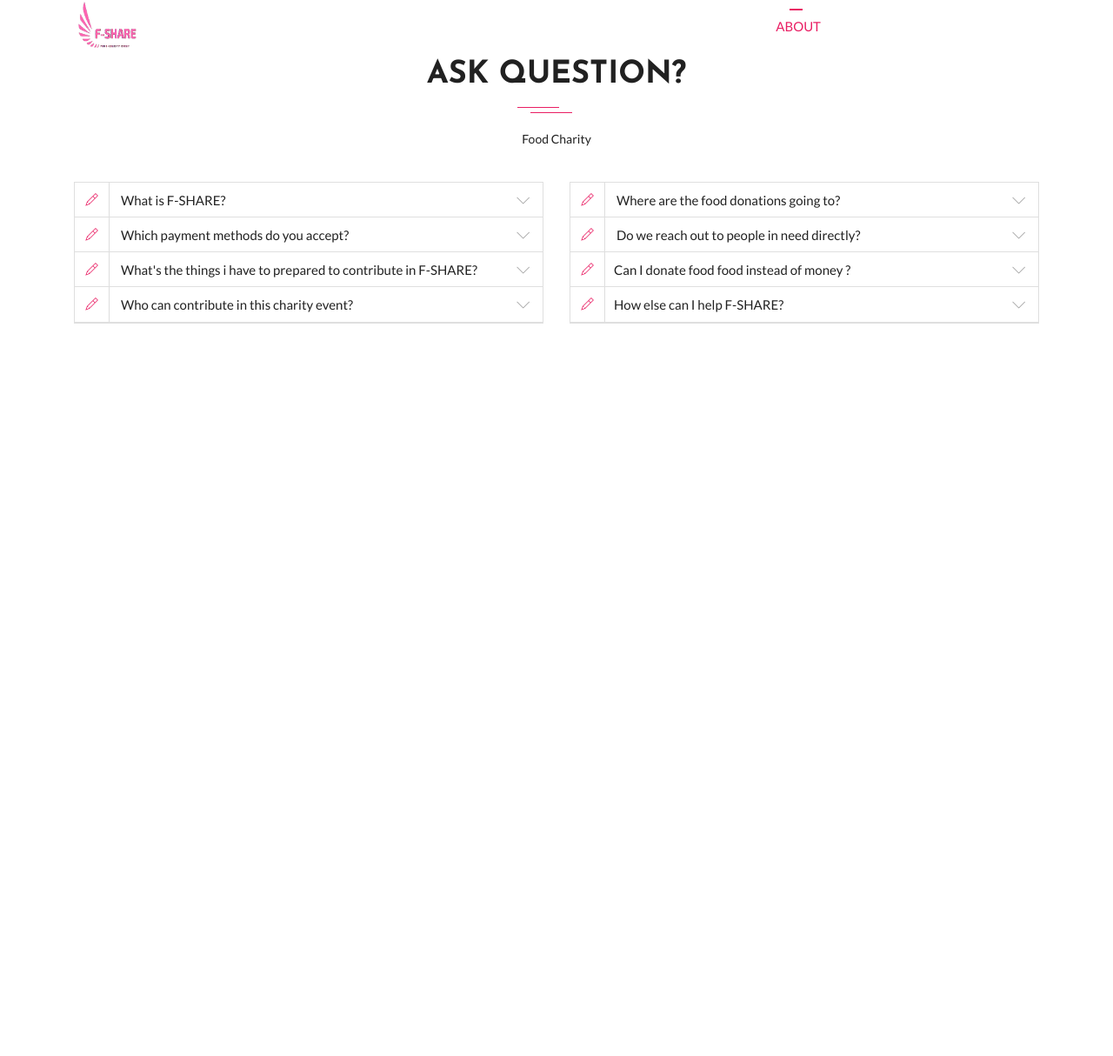
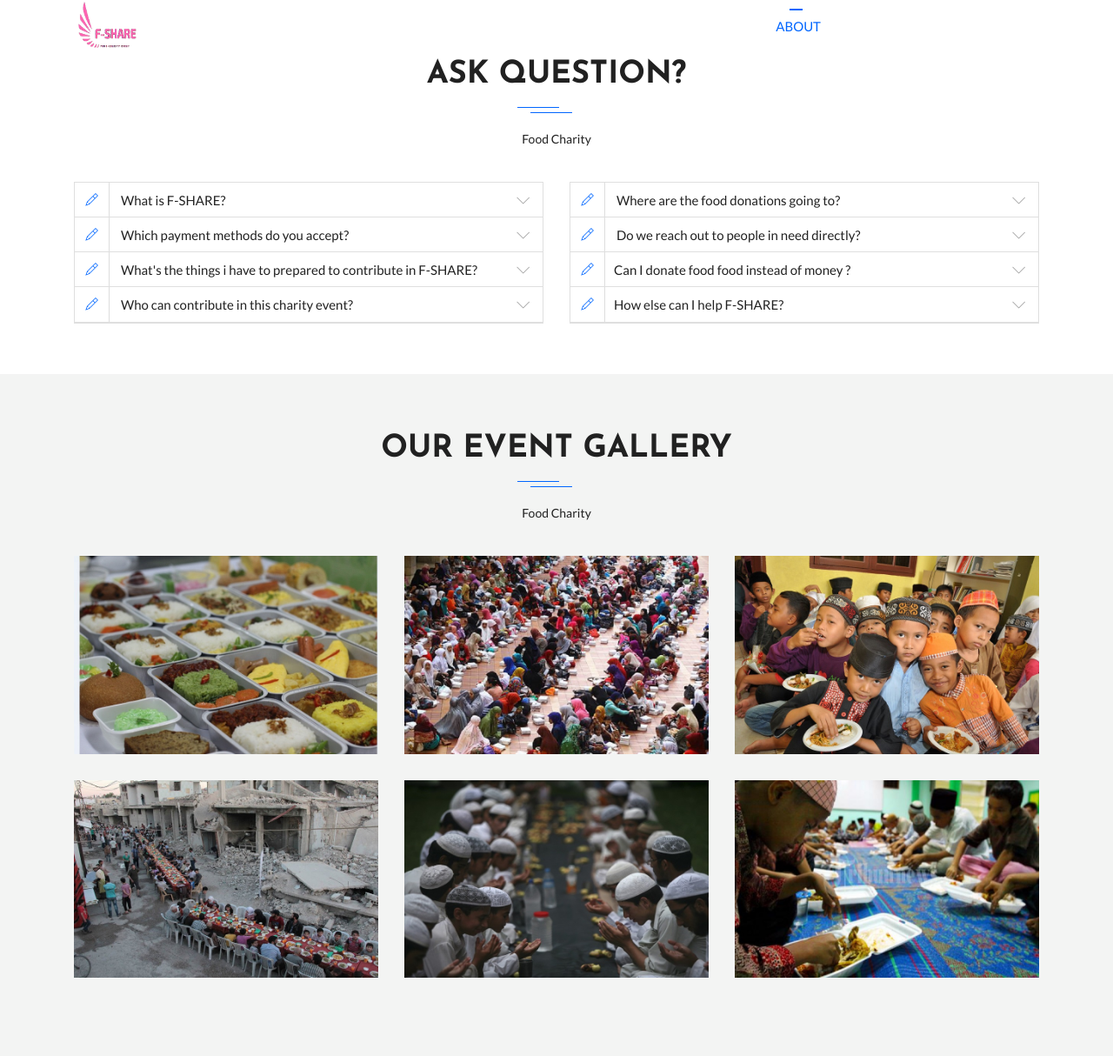
Before and after one commit to 2018-PemrogramanWeb-B/tugas7-fp-cupu_berkualitas, a PHP site: page /about in a window 1280 px wide. Shown: the whole page at 87% size. Before the commit the page ends 372 px from the top, so only its background shows below. Run offline with PHP 8.4, Linux system fonts and the light colour scheme; some libraries are stand-ins or nearby versions; some web fonts are replaced.

Commit message:
update 2-12-2018

```diff
--- a/about.php
+++ b/about.php
@@ -64,7 +64,7 @@
           <div class="collapse navbar-collapse" id="main-navbar">
             <ul class="navbar-nav mr-auto w-100 justify-content-end">
               <li class="nav-item">
-                <a class="nav-link" href="#home">
+                <a class="nav-link" href="/">
                   Home
                 </a>
               </li>
@@ -214,6 +214,95 @@
         </div>
       </div>
     </section>
+    <!-- Gallary Section Start -->
+    <section id="gallery" class="section-padding">
+      <div class="container">
+        <div class="row">
+          <div class="col-12">
+            <div class="section-title-header text-center">
+              <h1 class="section-title wow fadeInUp" data-wow-delay="0.2s">our event gallery</h1>
+              <p class="wow fadeInDown" data-wow-delay="0.2s">Food Charity</p>
+            </div>
+          </div>
+        </div>
+        <div class="row">
+          <div class="col-md-6 col-sm-6 col-lg-4">
+            <div class="gallery-box">
+              <div class="img-thumb">
+                <img class="img-fluid" src="assets/img/gallery/img-1.jpg" alt="">
+              </div>
+              <div class="overlay-box text-center">
+                <a class="lightbox" href="assets/img/gallery/img-1.jpg">
+                  <i class="lni-plus"></i>
+                </a>
+              </div>
+            </div>
+          </div>
+          <div class="ccol-md-6 col-sm-6 col-lg-4">
+            <div class="gallery-box">
+              <div class="img-thumb">
+                <img class="img-fluid" src="assets/img/gallery/img-2.jpg" alt="">
+              </div>
+              <div class="overlay-box text-center">
+                <a class="lightbox" href="assets/img/gallery/img-2.jpg">
+                  <i class="lni-plus"></i>
+                </a>
+              </div>
+            </div>
+          </div>
+          <div class="ccol-md-6 col-sm-6 col-lg-4">
+            <div class="gallery-box">
+              <div class="img-thumb">
+                <img class="img-fluid" src="assets/img/gallery/img-3.jpg" alt="">
+              </div>
+              <div class="overlay-box text-center">
+                <a class="lightbox" href="assets/img/gallery/img-3.jpg">
+                  <i class="lni-plus"></i>
+                </a>
+              </div>
+            </div>
+          </div>
+          <div class="ccol-md-6 col-sm-6 col-lg-4">
+            <div class="gallery-box">
+              <div class="img-thumb">
+                <img class="img-fluid" src="assets/img/gallery/img-4.jpg" alt="">
+              </div>
+              <div class="overlay-box text-center">
+                <a class="lightbox" href="assets/img/gallery/img-4.jpg">
+                  <i class="lni-plus"></i>
+                </a>
+              </div>
+            </div>
+          </div>
+          <div class="ccol-md-6 col-sm-6 col-lg-4">
+            <div class="gallery-box">
+              <div class="img-thumb">
+                <img class="img-fluid" src="assets/img/gallery/img-5.jpg" alt="">
+              </div>
+              <div class="overlay-box text-center">
+                <a class="lightbox" href="assets/img/gallery/img-5.jpg">
+                  <i class="lni-plus"></i>
+                </a>
+              </div>
+            </div>
+          </div>
+          <div class="ccol-md-6 col-sm-6 col-lg-4">
+            <div class="gallery-box">
+              <div class="img-thumb">
+                <img class="img-fluid" src="assets/img/gallery/img-6.jpg" alt="">
+              </div>
+              <div class="overlay-box text-center">
+                <a class="lightbox" href="assets/img/gallery/img-6.jpg">
+                  <i class="lni-plus"></i>
+                </a>
+              </div>
+            </div>
+          </div>
+        </div>
+
+      </div>
+    </section>
+    <!-- Gallary Section End -->
     <!-- Ask Question Section End -->
     <script src="assets/js/jquery-min.js"></script>
     <script src="assets/js/popper.min.js"></script>
--- a/assets/css/main.css
+++ b/assets/css/main.css
@@ -113,7 +113,7 @@ ul li, ol li {
   bottom: 8px;
   width: 48px;
   height: 1px;
-  background-color: #E91E63;
+  background-color: #0066ff;
 }
 
 .section-title:after {
@@ -123,7 +123,7 @@ ul li, ol li {
   bottom: 2px;
   width: 48px;
   height: 1px;
-  background-color: #E91E63;
+  background-color: #0066ff;
 }
 
 .section-title:before, .section-title:after {
@@ -658,7 +658,7 @@ a.back-to-top:hover, a.back-to-top:focus {
   margin-left: -10px;
   width: 15px;
   height: 2px;
-  background: #E91E63;
+  background: #0066ff;
   -webkit-transform: scale3d(0, 1, 1);
   -moz-transform: scale3d(0, 1, 1);
   transform: scale3d(0, 1, 1);
@@ -696,7 +696,7 @@ a.back-to-top:hover, a.back-to-top:focus {
 }
 
 .navbar li.active a.nav-link {
-  color: #E91E63 !important;
+  color: #0066ff !important;
 }
 
 .dropdown-toggle::after {
@@ -1141,7 +1141,7 @@ a.back-to-top:hover, a.back-to-top:focus {
 }
 
 .accordion .card-header i {
-  color: #E91E63;
+  color: #0066ff;
   width: 40px;
   height: 40px;
   display: inline-block;
@@ -1260,7 +1260,7 @@ a.back-to-top:hover, a.back-to-top:focus {
 
 #gallery .gallery-box .overlay-box i {
   background: #ffffff;
-  color: #E91E63;
+  color: #0066ff;
   font-size: 30px;
   width: 50px;
   height: 50px;
--- a/welcome.blade.php
+++ b/welcome.blade.php
@@ -1,10 +1,11 @@
 <!doctype html>
 <html lang="en">
   <head>
-    <title>Bootstrap Example</title>
+    <title>F-SHARE</title>
     <meta charset="utf-8">
     <meta name="viewport" content="width=device-width, initial-scale=1">
    <link rel="stylesheet" href="https://stackpath.bootstrapcdn.com/bootstrap/4.1.3/css/bootstrap.min.css" integrity="sha384-MCw98/SFnGE8fJT3GXwEOngsV7Zt27NXFoaoApmYm81iuXoPkFOJwJ8ERdknLPMO" crossorigin="anonymous">
+     <link rel="stylesheet" type="text/css" href="assets/css/style.css">
    <!-- Bootstrap CSS -->
     <link rel="stylesheet" type="text/css" href="assets/css/bootstrap.min.css" >
     <!-- Icon -->
@@ -36,6 +37,7 @@
     <script src="assets/js/form-validator.min.js"></script>
     <script src="assets/js/contact-form-script.min.js"></script>
     <script src="assets/js/map.js"></script>
+
     <script type="text/javascript" src="//maps.googleapis.com/maps/api/js?key=AIzaSyCsa2Mi2HqyEcEnM1urFSIGEpvualYjwwM"></script>
 
 
```
Also changed, not shown: other parts of assets/css/main.css (+42 -42 lines), assets/css/colors/blue.css (+0 -20 lines), login.php (+36 -12 lines).
